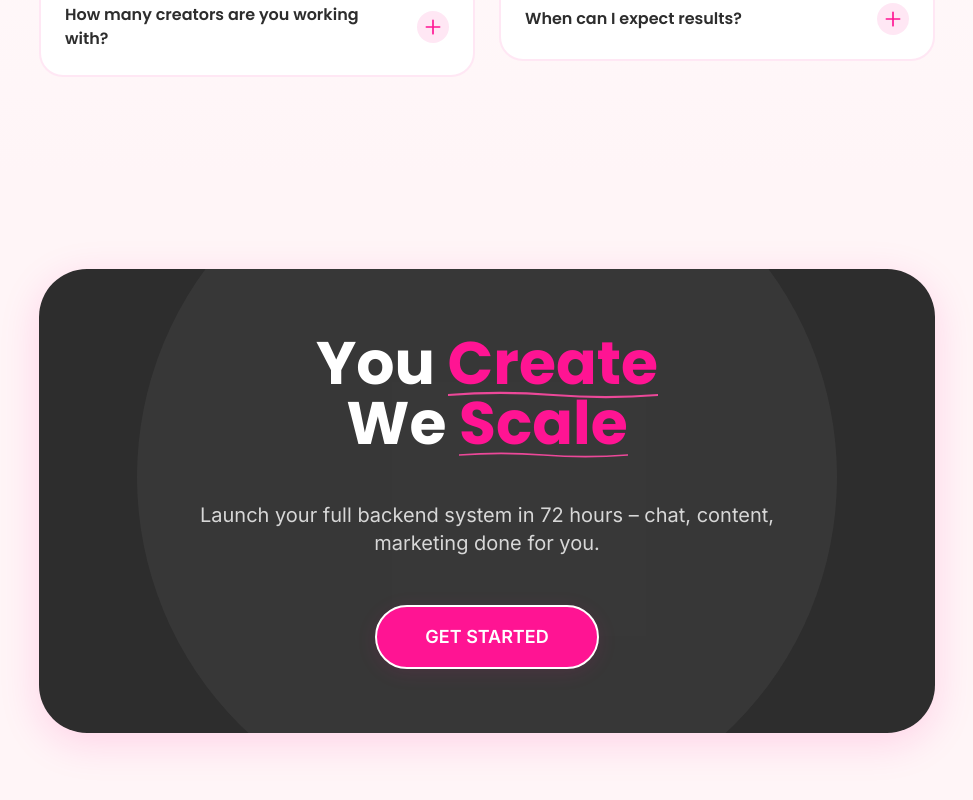
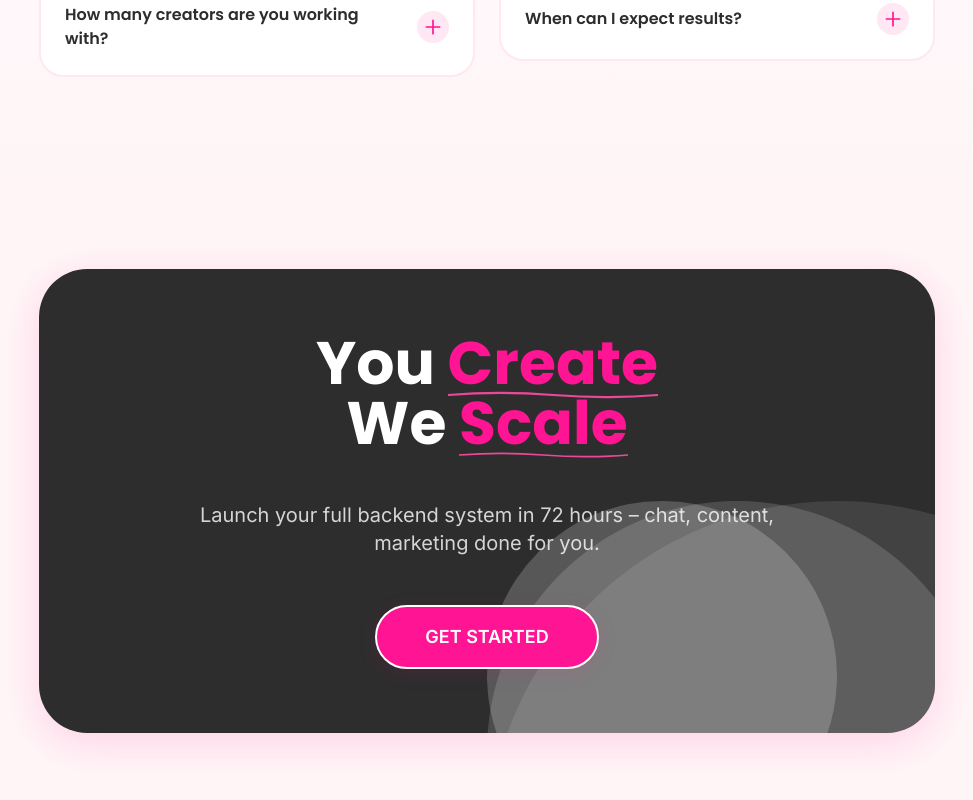
Before and after one commit to justgirlsdev/JustGirls, a React (Vite) app: page / in a window 1280 px wide. Shown: the part 4800-5600 px from the top of the page, without its empty margins (153-1126 px from the left). Built offline with nearby package versions, Linux system fonts and the light colour scheme.

Commit message:
ui update

```diff
--- a/src/components/sections/FinalCTA.tsx
+++ b/src/components/sections/FinalCTA.tsx
@@ -9,9 +9,11 @@ const FinalCTA: React.FC = () => {
     const handleMouseMove = (e: MouseEvent) => {
       const rect = document.getElementById('cta-section')?.getBoundingClientRect();
       if (rect) {
+        const centerX = rect.width / 2;
+        const centerY = rect.height / 2;
         setMousePosition({
-          x: e.clientX - rect.left,
-          y: e.clientY - rect.top,
+          x: e.clientX - rect.left - centerX,
+          y: e.clientY - rect.top - centerY,
         });
       }
     };
@@ -31,33 +33,33 @@ const FinalCTA: React.FC = () => {
           viewport={{ once: true, amount: 0.3 }}
           transition={{ duration: 0.8 }}
         >
-          {/* Layered circles that follow mouse - largest at back */}
+          {/* Layered circles that follow mouse - largest at back, smallest at front */}
           <motion.div
-            className="absolute w-[700px] h-[700px] rounded-full bg-white/5 pointer-events-none"
+            className="absolute w-[700px] h-[700px] rounded-full bg-white/10 pointer-events-none"
             animate={{
-              x: mousePosition.x * 0.03 - 350,
-              y: mousePosition.y * 0.03 - 350,
+              x: mousePosition.x * 0.1,
+              y: mousePosition.y * 0.1,
             }}
-            transition={{ type: 'spring', stiffness: 40, damping: 30 }}
-            style={{ top: '45%', left: '50%', zIndex: 0 }}
+            transition={{ type: 'spring', stiffness: 80, damping: 25 }}
+            style={{ top: '50%', left: '50%', transform: 'translate(-50%, -50%)', zIndex: 1 }}
           />
           <motion.div
-            className="absolute w-[500px] h-[500px] rounded-full bg-white/8 pointer-events-none"
+            className="absolute w-[500px] h-[500px] rounded-full bg-white/15 pointer-events-none"
             animate={{
-              x: mousePosition.x * 0.05 - 250,
-              y: mousePosition.y * 0.05 - 250,
+              x: mousePosition.x * 0.15,
+              y: mousePosition.y * 0.15,
             }}
-            transition={{ type: 'spring', stiffness: 40, damping: 30 }}
-            style={{ top: '45%', left: '50%', zIndex: 1 }}
+            transition={{ type: 'spring', stiffness: 80, damping: 25 }}
+            style={{ top: '50%', left: '50%', transform: 'translate(-50%, -50%)', zIndex: 2 }}
           />
           <motion.div
-            className="absolute w-[350px] h-[350px] rounded-full bg-white/12 pointer-events-none"
+            className="absolute w-[350px] h-[350px] rounded-full bg-white/20 pointer-events-none"
             animate={{
-              x: mousePosition.x * 0.07 - 175,
-              y: mousePosition.y * 0.07 - 175,
+              x: mousePosition.x * 0.2,
+              y: mousePosition.y * 0.2,
             }}
-            transition={{ type: 'spring', stiffness: 40, damping: 30 }}
-            style={{ top: '45%', left: '50%', zIndex: 2 }}
+            transition={{ type: 'spring', stiffness: 80, damping: 25 }}
+            style={{ top: '50%', left: '50%', transform: 'translate(-50%, -50%)', zIndex: 3 }}
           />
 
           <motion.div
```
